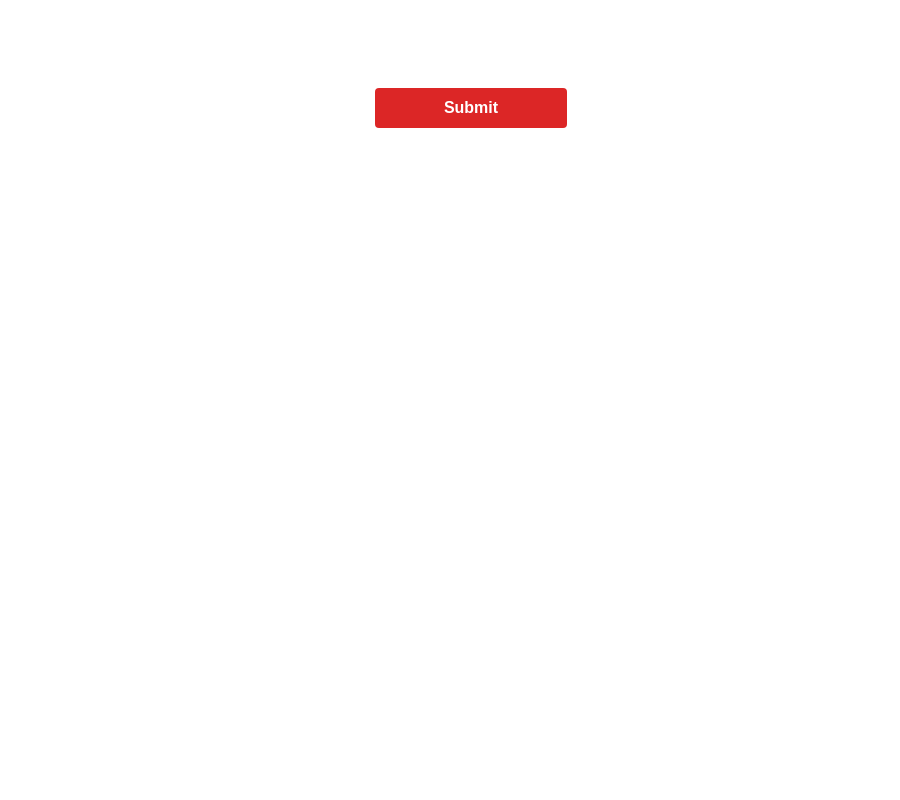
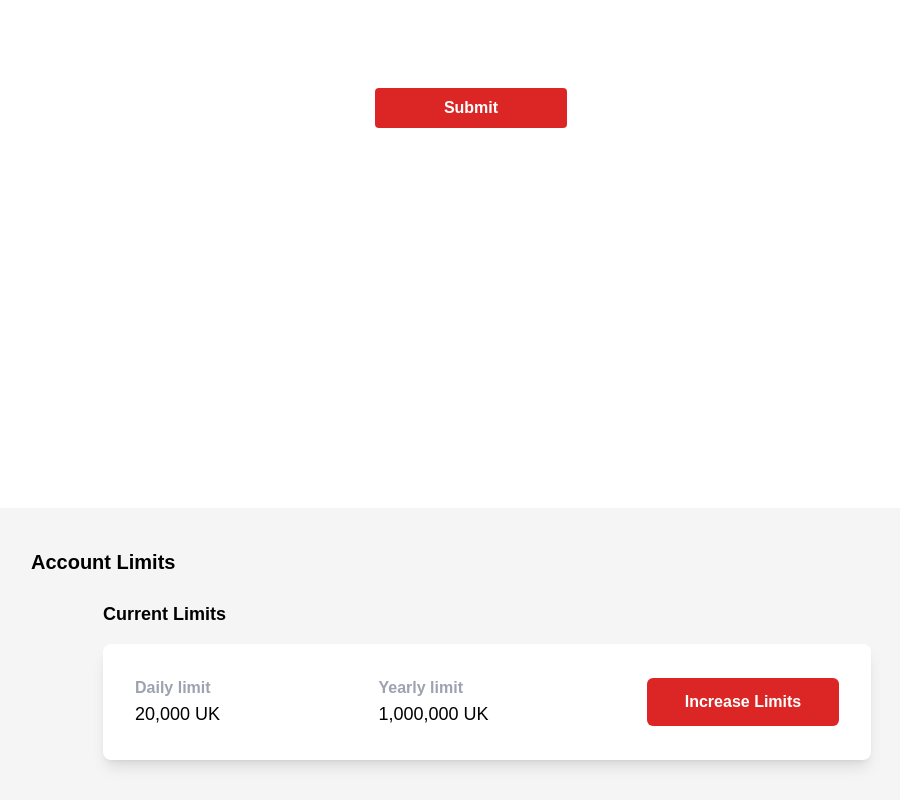
Before and after one commit to Ultimate-Guru/cosmo-remit, a React (Vite) app: page /SignUp in a window 1280 px wide. Shown: the part 9546-10346 px from the top of the page, without its empty margins (169-1069 px from the left). Before the commit the page ends 10054 px from the top, so only its background shows below. Built offline with nearby package versions, Linux system fonts and the light colour scheme; the HTML template or start-up script is replaced by a standard one.

Commit message:
adjusted element

```diff
--- a/src/dashboard/accountlimits/Limits.jsx
+++ b/src/dashboard/accountlimits/Limits.jsx
@@ -1,12 +1,38 @@
 /* eslint-disable no-unused-vars */
-import React from 'react';
+import React from "react";
 
 function Limits() {
-    return(
-        <div>
+  return (
+    <div className="bg-neutral-100 p-10">
+      {/* Account Limits Title */}
+      <h1 className="font-extrabold text-xl text-left ml-40 mb-6">Account Limits</h1>
 
+      {/* Current Limits Section */}
+      <div className="ml-10">
+        <h2 className="font-bold text-lg mb-4 ml-48">Current Limits</h2>
+
+        {/* Limits Card */}
+        <div className="flex items-center justify-between p-8 bg-white rounded-lg max-w-3xl shadow-lg ml-48">
+          {/* Daily Limit */}
+          <div className="text-left">
+            <p className="text-gray-400 font-semibold">Daily limit</p>
+            <p className="text-black text-lg">20,000 UK</p>
+          </div>
+
+          {/* Yearly Limit */}
+          <div className="text-left">
+            <p className="text-gray-400 font-semibold">Yearly limit</p>
+            <p className="text-black text-lg">1,000,000 UK</p>
+          </div>
+
+          {/* Increase Limits Button */}
+          <button className="bg-red-600 text-white font-bold p-3 rounded-md w-48">
+            Increase Limits
+          </button>
         </div>
-    );
+      </div>
+    </div>
+  );
 }
 
 export default Limits;
```
